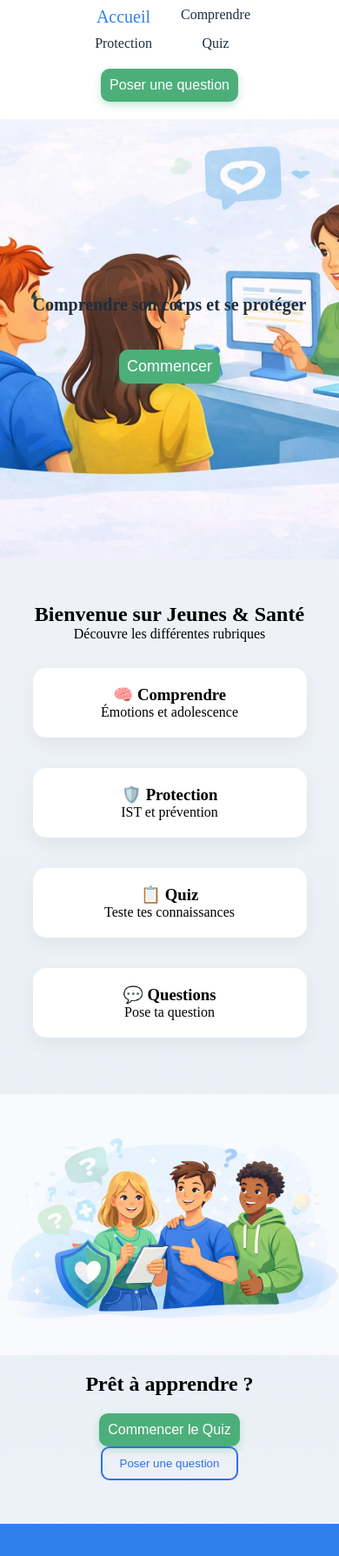
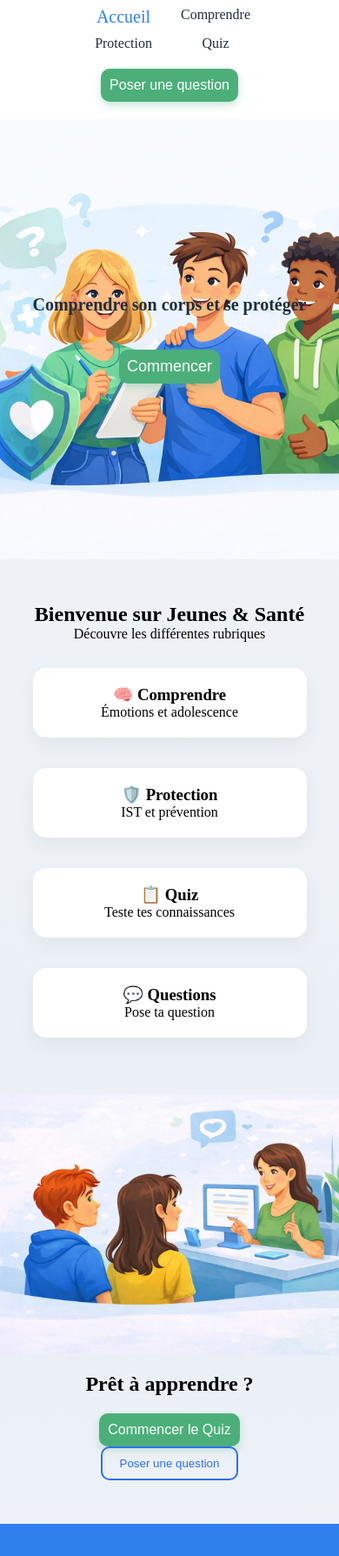
Before and after one commit to zahuikeline2-stack/projetpremiere, a plain HTML site: page index.html in a window 390 px wide. Shown: the part 122-1911 px from the top of the page at 87% size. Drawn offline with Linux system fonts and the light colour scheme.

Commit message:
fin fin du projet

```diff
--- a/style.css
+++ b/style.css
@@ -334,7 +334,7 @@ header img{
         height: 60vh; /* Réduit la hauteur sur mobile */
         padding: 20px;
         background-position: center;
-        background-image: url(./MON_projet_02/souce_image/Acceuil.jpeg);
+        background-image: url(/MON_projet_02/souce_image/principale.jpeg);
     }
 
     .fils1 h1 {
@@ -363,7 +363,7 @@ header img{
     .mere3 {
         height: 300px;
         background-position: center;
-        background-image: url(./MON_projet_02/souce_image/ACEUIL1.jpeg)
+        background-image: url(/MON_projet_02/souce_image/Acceuil.jpeg)
     }
 
     .fils3 h2 {
```
Also changed, not shown: MON_projet_02/souce_image/principale.jpeg (renamed from MON_projet_02/souce_image/ACEUIL1.jpeg).
